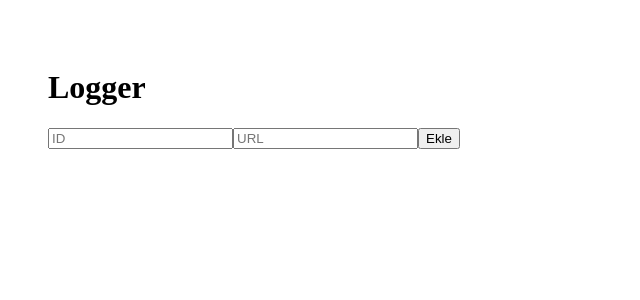
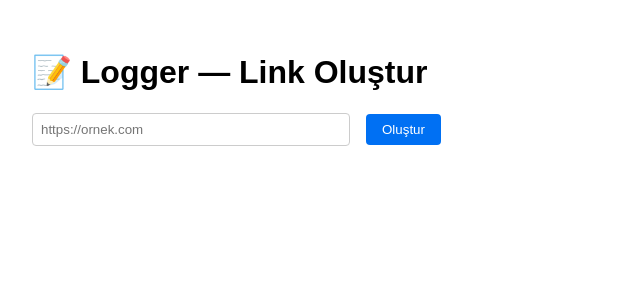
Before and after one commit to emirontop/Logger, a Next.js app: page / in a window 1280 px wide. Shown: the top 300 px of the page, without its empty margins (0-640 px from the left). Built offline with nearby package versions, Linux system fonts and the light colour scheme.

Commit message:
Update index.tsx

```diff
--- a/pages/index.tsx
+++ b/pages/index.tsx
@@ -1,31 +1,95 @@
 import { useState } from "react";
 
 export default function Home() {
-  const [id, setId] = useState("");
   const [url, setUrl] = useState("");
-  const [msg, setMsg] = useState("");
+  const [newId, setNewId] = useState("");
+  const [error, setError] = useState("");
 
-  const handleAdd = async () => {
-    const res = await fetch("/api/add", {
+  const handleCreate = async (e: React.FormEvent) => {
+    e.preventDefault();
+    setError("");
+
+    // 1. Rastgele ID üret
+    const id = Math.random().toString(36).substring(2, 8);
+
+    // 2. API'yi çağır, linki ekle
+    const res = await fetch("/api/add-link", {
       method: "POST",
       headers: { "Content-Type": "application/json" },
       body: JSON.stringify({ id, url }),
     });
-    const data = await res.json();
-    if (data.success) {
-      setMsg(`✅ Eklendi: /l/${id}`);
-    } else {
-      setMsg(`❌ Hata: ${data.error}`);
+
+    if (!res.ok) {
+      const { error } = await res.json();
+      setError(error || "Bilinmeyen hata");
+      return;
     }
+
+    // 3. Başarılıysa yeni ID ile state'i güncelle
+    setNewId(id);
   };
 
   return (
-    <main style={{ padding: 40 }}>
-      <h1>Logger</h1>
-      <input placeholder="ID" value={id} onChange={(e) => setId(e.target.value)} />
-      <input placeholder="URL" value={url} onChange={(e) => setUrl(e.target.value)} />
-      <button onClick={handleAdd}>Ekle</button>
-      <p>{msg}</p>
+    <main style={{ padding: 24, fontFamily: "sans-serif" }}>
+      <h1>📝 Logger — Link Oluştur</h1>
+
+      <form onSubmit={handleCreate} style={{ marginBottom: 16 }}>
+        <input
+          type="url"
+          required
+          placeholder="https://ornek.com"
+          value={url}
+          onChange={(e) => setUrl(e.target.value)}
+          style={{
+            padding: "0.5rem",
+            width: "300px",
+            marginRight: "1rem",
+            border: "1px solid #ccc",
+            borderRadius: 4,
+          }}
+        />
+        <button
+          type="submit"
+          style={{
+            padding: "0.5rem 1rem",
+            border: "none",
+            background: "#0070f3",
+            color: "#fff",
+            borderRadius: 4,
+            cursor: "pointer",
+          }}
+        >
+          Oluştur
+        </button>
+      </form>
+
+      {error && (
+        <p style={{ color: "red", marginBottom: 16 }}>❌ {error}</p>
+      )}
+
+      {newId && (
+        <div style={{ lineHeight: 1.6 }}>
+          <p>✅ Link oluşturuldu:</p>
+          <a
+            href={`/l/${newId}`}
+            target="_blank"
+            rel="noopener noreferrer"
+          >
+            {window.location.origin}/l/{newId}
+          </a>
+          <p style={{ marginTop: 8 }}>
+            Statistikleri görmek için:
+            {" "}
+            <a
+              href={`/stats/${newId}`}
+              target="_blank"
+              rel="noopener noreferrer"
+            >
+              {window.location.origin}/stats/{newId}
+            </a>
+          </p>
+        </div>
+      )}
     </main>
   );
 }
```
